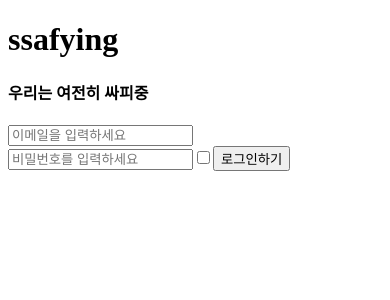
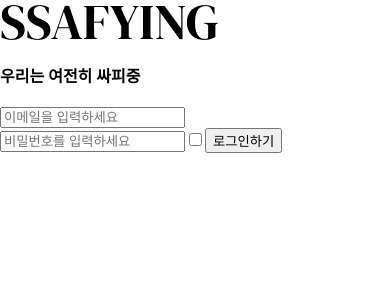
Before and after one commit to ssafy-b210/SSAFYING, a React (Create React App) app in the folder ssafying-fe/: page / in a window 390 px wide. Shown: the top 300 px of the page. Built offline with nearby package versions, Linux system fonts and the light colour scheme.

Commit message:
design: 모바일 크기 셋팅

```diff
--- a/ssafying-fe/public/index.html
+++ b/ssafying-fe/public/index.html
@@ -26,7 +26,7 @@
     -->
     <title>React App</title>
   </head>
-  <body>
+  <body style="margin: 0px">
     <noscript>You need to enable JavaScript to run this app.</noscript>
     <div id="root"></div>
     <!--
--- a/ssafying-fe/src/App.tsx
+++ b/ssafying-fe/src/App.tsx
@@ -1,14 +1,27 @@
 import { Route, Routes } from "react-router-dom";
 import UserLogin from "./pages/User/UserLogin";
 import UserSignup from "./pages/User/UserSignup";
+import styled from "styled-components";
 
 function App() {
   return (
-    <Routes>
-      <Route path="/" element={<UserLogin />} />
-      <Route path="/signup" element={<UserSignup />} />
-    </Routes>
+    <Wrapper>
+      <Routes>
+        <Route path="/" element={<UserLogin />} />
+        <Route path="/signup" element={<UserSignup />} />
+      </Routes>
+    </Wrapper>
   );
 }
 
 export default App;
+
+const Wrapper = styled.div`
+  max-width: 560px;
+  height: 100vh;
+  margin: 0 auto;
+  line-height: 1;
+  @supports (-webkit-touch-callout: none) {
+    height: -webkit-fill-available;
+  }
+`;
--- a/ssafying-fe/src/pages/User/UserLogin.tsx
+++ b/ssafying-fe/src/pages/User/UserLogin.tsx
@@ -1,7 +1,8 @@
+import logo from "../../assets/logo1.png";
 function UserLogin() {
   return (
     <div>
-      <h1>ssafying</h1>
+      <img src={logo} alt="ssafying"></img>
       <h4>우리는 여전히 싸피중</h4>
       <form>
         <input type="email" placeholder="이메일을 입력하세요"></input> <br />
```
Also changed, not shown: ssafying-fe/src/components/Feed/FeedHeader.tsx (added, +12 -0 lines), ssafying-fe/src/pages/Feed/FeedMain.tsx (+8 -1 lines), ssafying-fe/src/assets/logo1.png (added).
